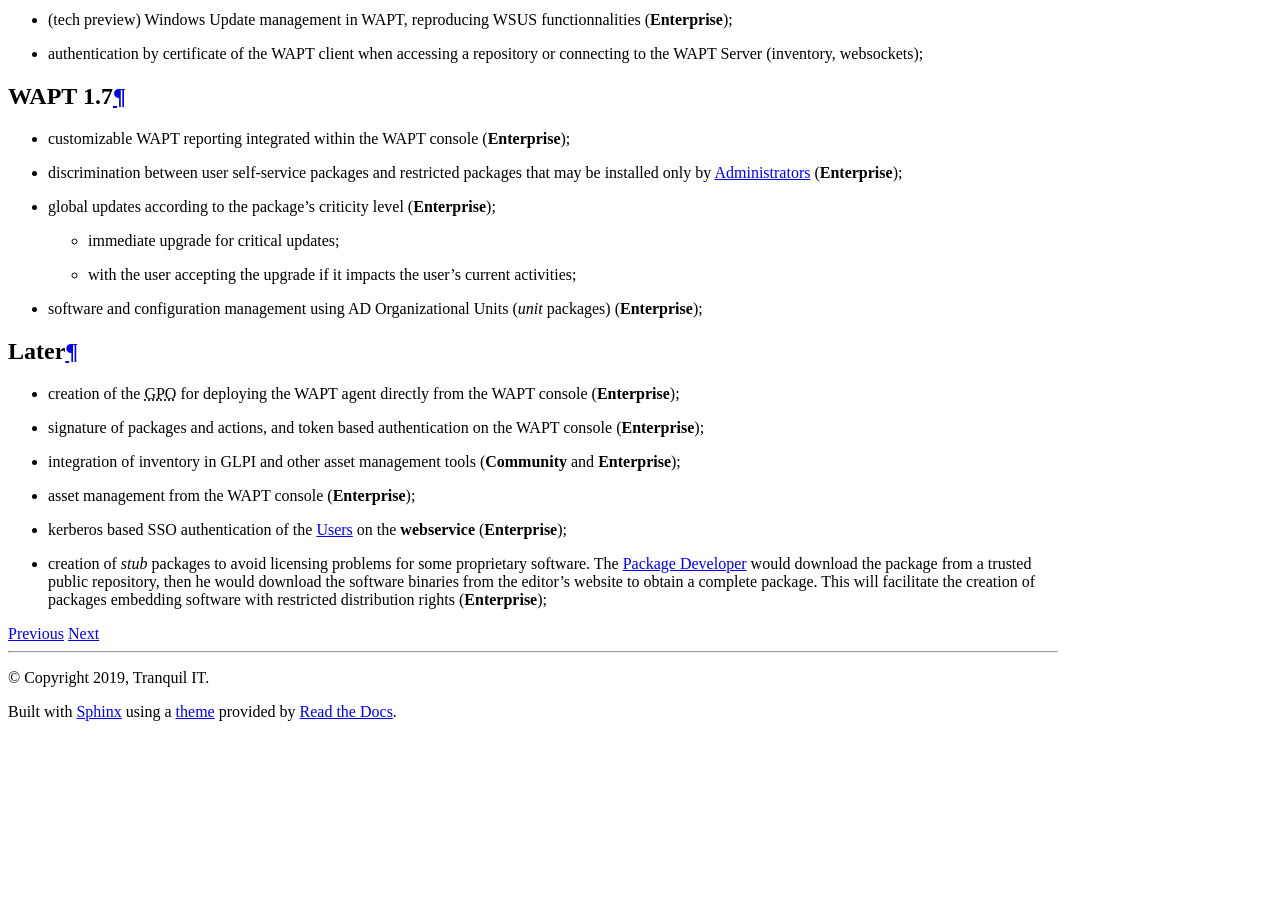
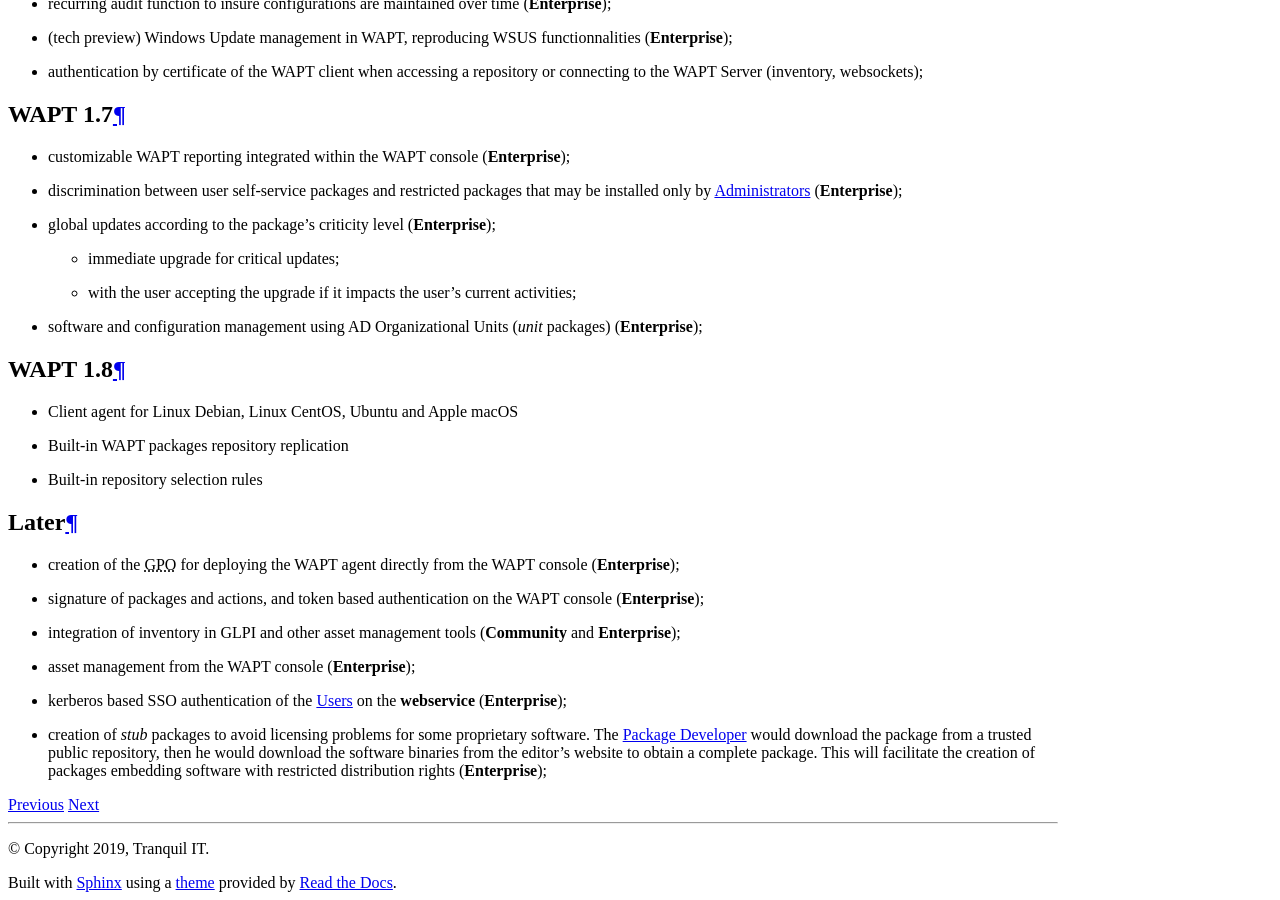
Before and after one commit to tranquilit/WAPT-Documentation, a Sphinx documentation site: the page built from source/wapt-roadmap.rst, in a window 1280 px wide and 900 px high, scrolled down 2484 px. Built offline with Sphinx 7.4.7 and the Read the Docs theme 2.0.0, drawn with Linux system fonts in a browser that asks for light colours; before the commit the page ends 3213 px from its top, so only the background shows below that.

Commit message:
WAPT 1.8 retro-roadmap

```diff
--- a/source/wapt-roadmap.rst
+++ b/source/wapt-roadmap.rst
@@ -149,6 +149,16 @@
   (*unit* packages) (**Enterprise**);
 
 
+WAPT 1.8
+--------
+
+* Client agent for Linux Debian, Linux CentOS, Ubuntu and Apple macOS
+
+* Built-in WAPT packages repository replication
+
+* Built-in repository selection rules
+
+
 Later
 -----
 
```
